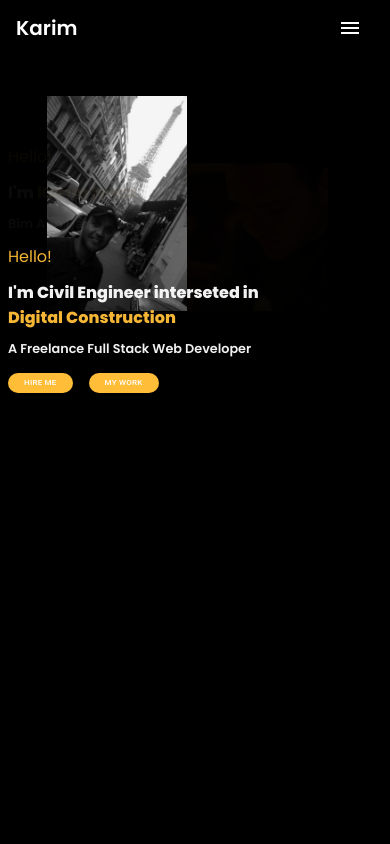
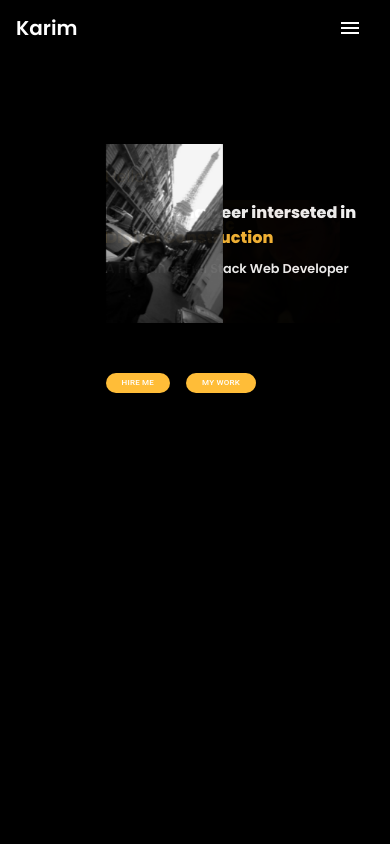
Before and after one commit to KIsaac85/kisaac85.github.io, a React (Vite) app: page / in a window 390 px wide. Shown: the top 844 px of the page. Built offline with nearby package versions, Linux system fonts and the light colour scheme.

Commit message:
adjust style to home mobile

```diff
--- a/src/Home.jsx
+++ b/src/Home.jsx
@@ -30,9 +30,9 @@ function Home() {
   return (
     <div
       id="home-section"
-      className="main-flex-row main-content-center home-top-space main-mob-container-relative" style={{}}
+      className="main-flex-row main-content-center home-top-space home-relContainer-mob"
     >
-      <div className="home-paragraph">
+      <div className="home-paragraph home-absInner-mob" >
         <Fade className="home-relative-position" in={checked} timeout={2500}>
           <div style={width > 600 && { width: 800 }}>
             <span>Hello!</span>
@@ -86,7 +86,7 @@ function Home() {
           </Link>
         </Stack>
       </div>
-      <div className="main-flex-row main-mob-abs" style={{ }}>
+      <div className="main-flex-row home-absInner-mob" >
         <Fade className="home-fade-img main-mob-image" style={{}} in={!checked} timeout={2500}>
           <img
             src={`${image1}`}
--- a/src/Resume.jsx
+++ b/src/Resume.jsx
@@ -1,5 +1,5 @@
-import React from "react";
-import  {StyledButton}  from './js/ButtonStyle';
+import React  , { useState, useEffect } from "react";
+import  {StyledButton ,SmallStyledButton}  from './js/ButtonStyle';
 import CV from "./Resume/Karim ishak fahmy CV.pdf";
 import Certicates from "./Resume/Courses Certificates.pdf";
 import { Stack} from '@mui/material';
@@ -23,6 +23,13 @@ function CertificatesFunction(certificate) {
 
 
 function Resume() {
+	const [width, setWidth] = useState(window.innerWidth);
+
+	useEffect(() => {
+	  const handleResize = () => setWidth(window.innerWidth);
+	  window.addEventListener("resize", handleResize);
+	  return () => window.removeEventListener("resize", handleResize);
+	}, []);
     return(
     <section id="resume-section" className="main-animate main-animate-range-40">
 
@@ -41,8 +48,8 @@ function Resume() {
 
 
 			<Stack className='resume-middle '  spacing={20} direction={'row'}>
-			<a href={CV} download='Karim Ishak CV.pdf'><StyledButton variant="contained">Download CV</StyledButton></a>
-			<a href={Certicates} download='Karim Ishak Certificates.pdf'><StyledButton variant="contained"> Certicates </StyledButton></a>
+			<a href={CV} download='Karim Ishak CV.pdf'>{width>600?<StyledButton variant="contained">Download CV</StyledButton>:<SmallStyledButton variant="contained">Download CV</SmallStyledButton>}</a>
+			<a href={Certicates} download='Karim Ishak Certificates.pdf'>{width>600?<StyledButton variant="contained">Certificates</StyledButton>:<SmallStyledButton variant="contained">Certificates</SmallStyledButton>}</a>
 			</Stack>
 
 
--- a/src/css/Style Home.css
+++ b/src/css/Style Home.css
@@ -28,6 +28,25 @@
     }
 }
 
+@media (max-width: 600px) {
+    .home-relContainer-mob{
+        position: relative;
+        width: 100%;
+    }
+    .home-absInner-mob{
+        position: absolute;
+        left: 25%;
+    }
+    .home-relative-position{
+        position: relative;
+        top: 2rem
+    }
+    .home-relat-position{
+        position: relative;
+        top: -5rem;
+    }
+}
+
 
 .fade{
     animation: fade-down 2.5s infinite alternate;
```
